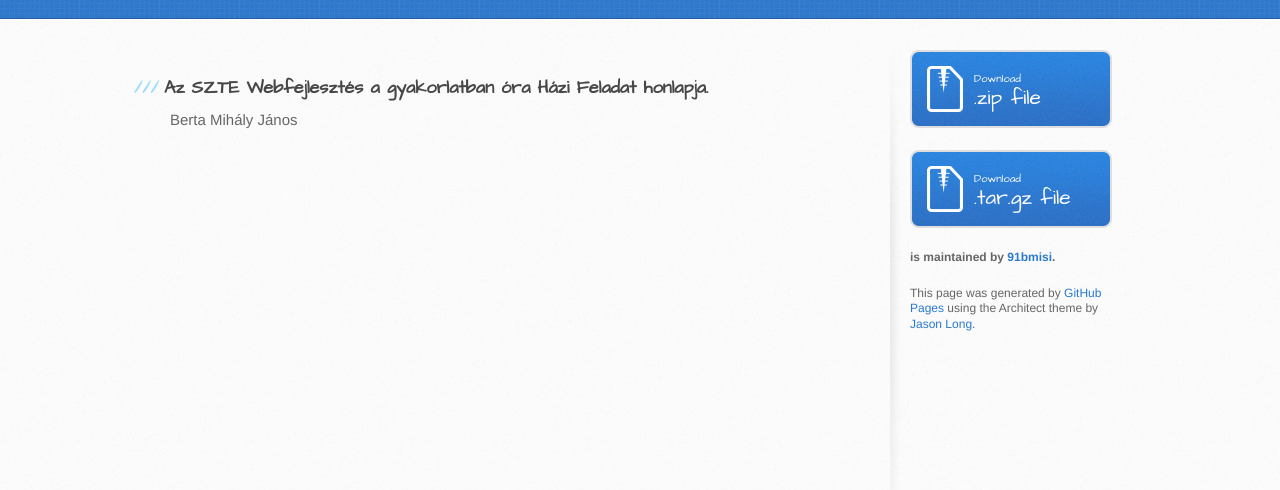
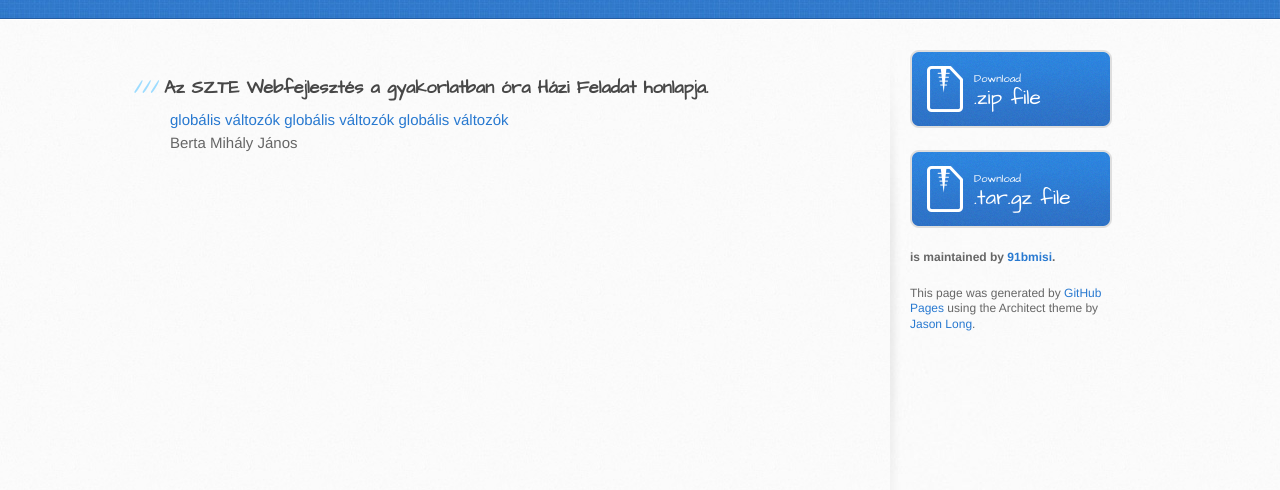
Before and after one commit to 91bmisi/Webfejl-gyak., a plain HTML site: page index.html in a window 1280 px wide. Shown: the part 182-672 px from the top of the page. Drawn offline with Linux system fonts and the light colour scheme.

Commit message:
Update index.html

```diff
--- a/index.html
+++ b/index.html
@@ -29,7 +29,9 @@
       <div class="inner clearfix">
         <section id="main-content">
           <h3>Az SZTE Webfejlesztés a gyakorlatban óra Házi Feladat honlapja.</h3>
-
+<a href="elso.html">globális változók</a>
+<a href="masodik.html">globális változók</a>
+<a href="harmadik.html">globális változók</a>
 <p>Berta Mihály János</p>
         </section>
 
```
